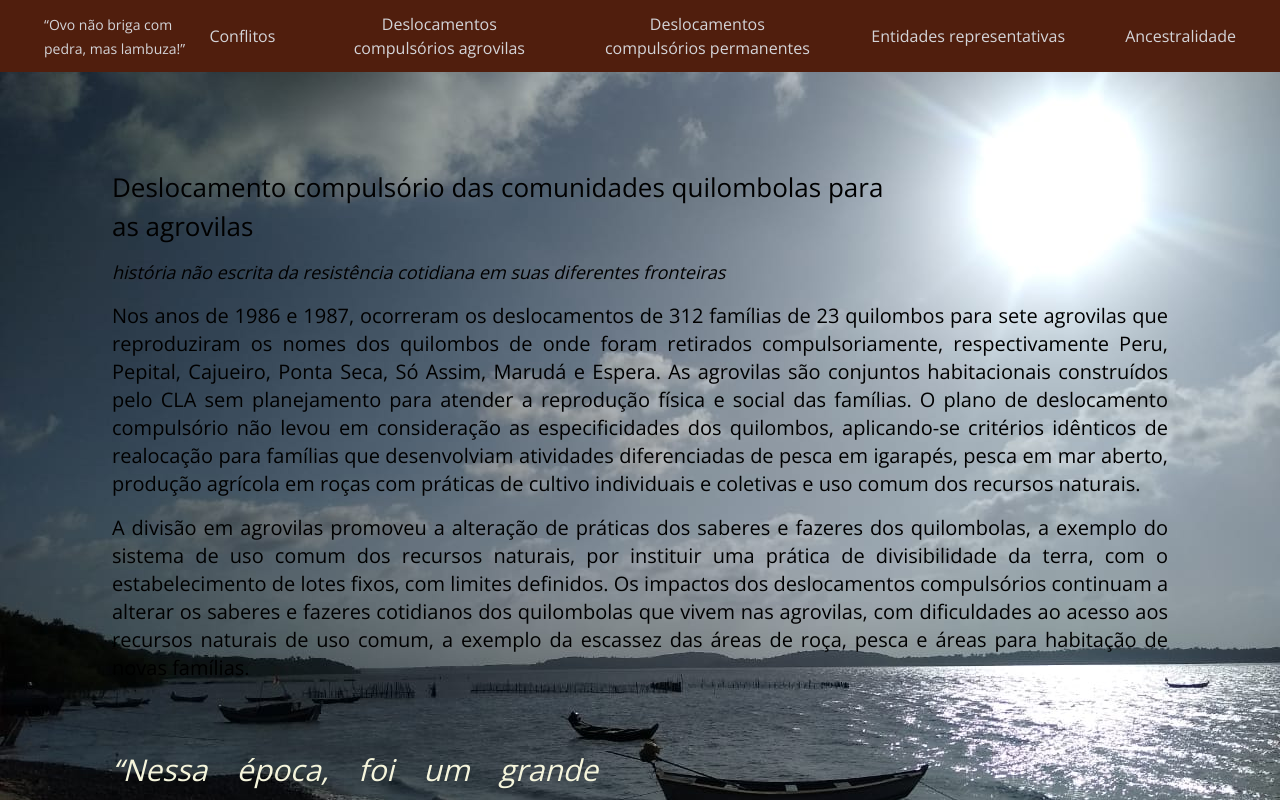
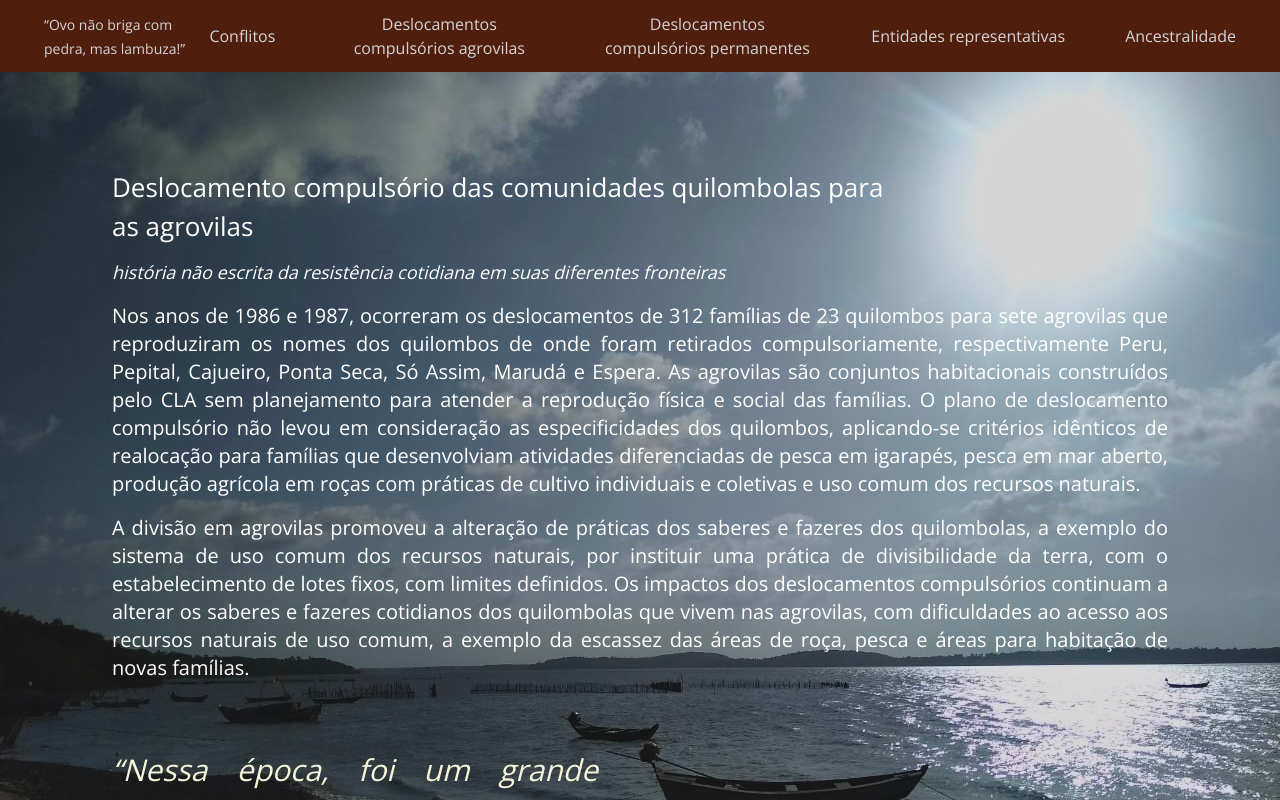
Before and after one commit to gabrielsouzam/comunidades-quilombolas-alcantara, a React (Vite) app: page /deslocamentos-compulsorios-agrovilas in a window 1280 px wide. Shown: the top 800 px of the page. Built offline with nearby package versions, Linux system fonts and the light colour scheme.

Commit message:
Atualização tela preta

```diff
--- a/src/pages/app/forced-displacements-agrovilas/forced-displacements-agrovilas.tsx
+++ b/src/pages/app/forced-displacements-agrovilas/forced-displacements-agrovilas.tsx
@@ -1,5 +1,5 @@
 import PastaIcon from "./../../../assets/pasta.png"
-import DisplacementsImage from "./../../../assets/barcos.png";
+import DisplacementsImage from "./../../../assets/barcoTeste.png";
 import MapaImage from "./../../../assets/mapa2.png";
 
 export function ForcedDisplacementsAgrovilas() {
@@ -15,16 +15,16 @@ export function ForcedDisplacementsAgrovilas() {
           className="max-w-[800px]"
 
         >
-          <h1 className="text-[26px] text-black">
+          <h1 className="text-[26px] text-white">
             Deslocamento compulsório das comunidades quilombolas para as agrovilas
           </h1>
-          <p className="mt-3 text-lg italic text-black">
+          <p className="mt-3 text-lg italic text-white">
             história não escrita da resistência cotidiana em suas diferentes fronteiras
           </p>
         </div>
 
         <div
-          className="max-w-[100%] text-justify text-xl text-black z-20 mt-4">
+          className="max-w-[100%] text-justify text-xl text-white z-20 mt-4">
           <p className="mb-4">
             Nos anos de 1986 e 1987, ocorreram os deslocamentos de 312 famílias de 23
             quilombos para sete agrovilas que reproduziram os nomes dos quilombos de onde foram
```
Also changed, not shown: src/assets/barcoTeste.png (added), src/assets/testeBarco.png (added).
